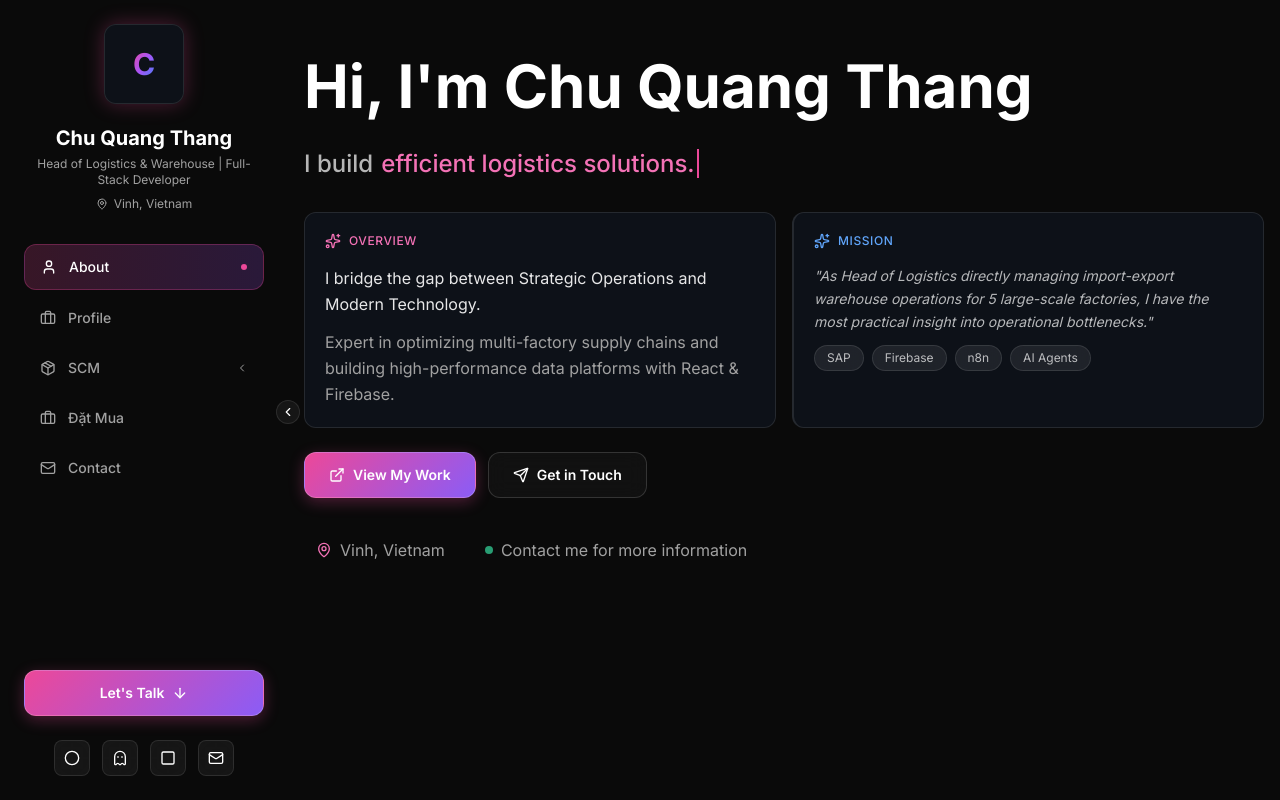
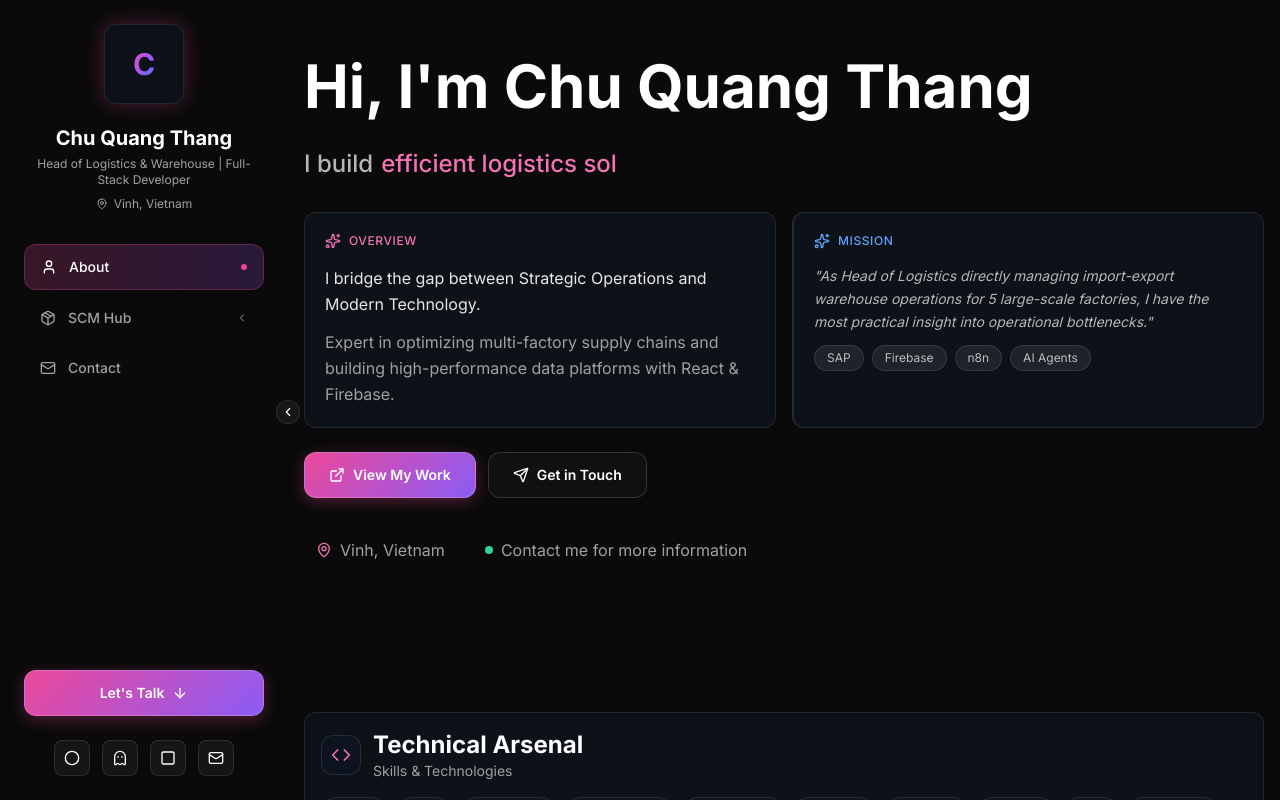
Before and after one commit to thangcq0310/my-portfolio, a React (Vite) app: page / in a window 1280 px wide. Shown: the top 800 px of the page. Built offline with nearby package versions, Linux system fonts and the light colour scheme.

Commit message:
refactor: Merge Profile into About
- Combine Skills, Experience, Portfolio into AboutPage
- Remove separate ProfilePage
- Simplified navigation menu

```diff
--- a/src/App.tsx
+++ b/src/App.tsx
@@ -3,7 +3,6 @@ import { HelmetProvider } from "react-helmet-async"
 import { Analytics } from "@/components/Analytics"
 import { Layout } from "@/components/Layout"
 import { AboutPage } from "@/pages/AboutPage"
-import { ProfilePage } from "@/pages/ProfilePage"
 import { ContactPage } from "@/pages/ContactPage"
 import { SCMPage } from "@/pages/SCMPage"
 import { SCMHub } from "@/pages/SCMHub"
@@ -22,7 +21,6 @@ function App() {
       <Routes>
         <Route path="/" element={<Layout />}>
           <Route index element={<AboutPage />} />
-          <Route path="profile" element={<ProfilePage />} />
           <Route path="contact" element={<ContactPage />} />
           <Route path="scm" element={<SCMHub />}>
             <Route index element={<SCMPage />} />
--- a/src/components/Layout.tsx
+++ b/src/components/Layout.tsx
@@ -2,7 +2,6 @@ import { useState, useEffect, type ElementType } from "react"
 import { motion, AnimatePresence } from "framer-motion"
 import {
   User,
-  Briefcase,
   Mail,
   Menu,
   X,
@@ -27,10 +26,9 @@ const socialIcons: Record<string, ElementType> = {
 
 const navItems = [
   { id: "about", label: "About", icon: User },
-  { id: "profile", label: "Profile", icon: Briefcase },
   {
     id: "scm",
-    label: "SCM",
+    label: "SCM Hub",
     icon: Package,
     children: [
       { id: "blog", label: "Blog", path: "/scm/blog" },
@@ -40,7 +38,6 @@ const navItems = [
       { id: "checklist", label: "Checklist", path: "/scm/checklist" }
     ]
   },
-  { id: "order", label: "Đặt Mua", icon: Briefcase },
   { id: "contact", label: "Contact", icon: Mail },
 ]
 
--- a/src/pages/AboutPage.tsx
+++ b/src/pages/AboutPage.tsx
@@ -1,5 +1,15 @@
 import { AboutSection } from "@/components/sections/About"
+import { SkillsSection } from "@/components/sections/Skills"
+import { ExperienceSection } from "@/components/sections/Experience"
+import { PortfolioSection } from "@/components/sections/Portfolio"
 
 export function AboutPage() {
-  return <AboutSection />
+  return (
+    <div className="space-y-12">
+      <AboutSection />
+      <SkillsSection />
+      <ExperienceSection />
+      <PortfolioSection />
+    </div>
+  )
 }
--- a/src/pages/ProfilePage.tsx
+++ /dev/null
@@ -1,13 +0,0 @@
-import { SkillsSection } from "@/components/sections/Skills"
-import { PortfolioSection } from "@/components/sections/Portfolio"
-import { ExperienceSection } from "@/components/sections/Experience"
-
-export function ProfilePage() {
-  return (
-    <div className="space-y-12">
-      <SkillsSection />
-      <PortfolioSection />
-      <ExperienceSection />
-    </div>
-  );
-}
```
